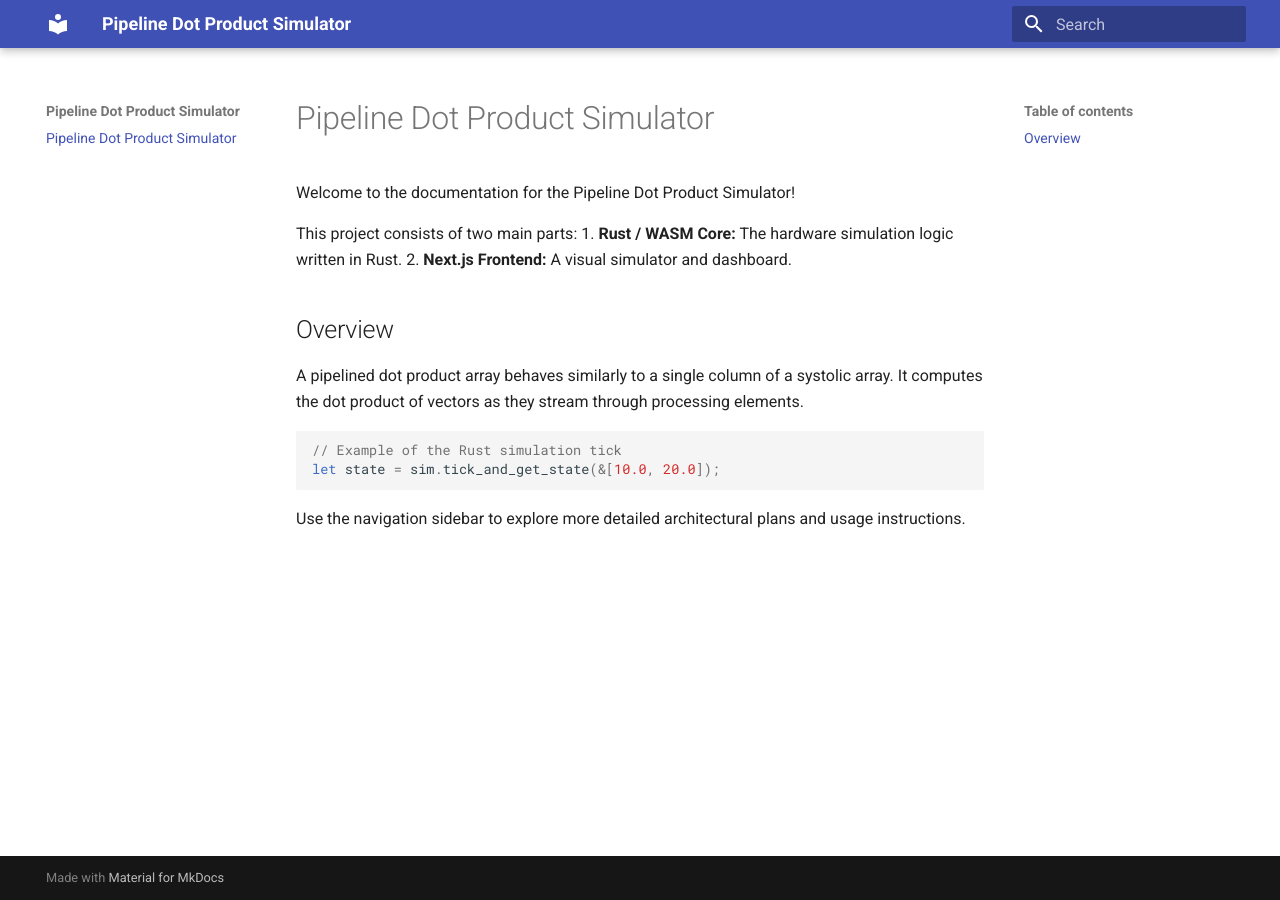
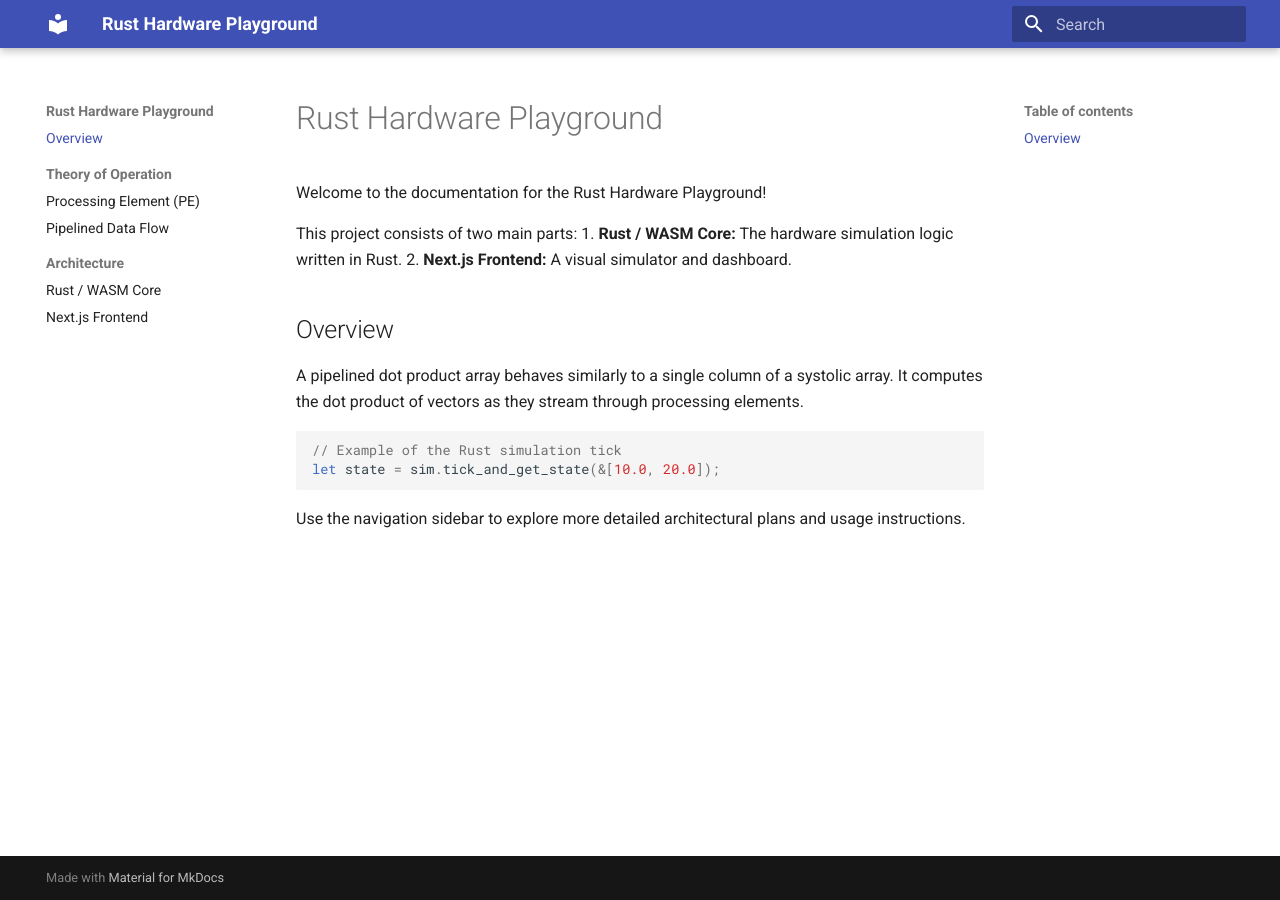
Before and after one commit to georgesung/systolic-array-simulator, an MkDocs documentation site: the page built from docs/index.md, in a window 1280 px wide. Built offline with MkDocs 1.6.1 and Material for MkDocs 9.7.7, drawn with Linux system fonts in a browser that asks for light colours.

Commit message:
Update docs

```diff
--- a/docs/index.md
+++ b/docs/index.md
@@ -1,6 +1,6 @@
-# Pipeline Dot Product Simulator
+# Rust Hardware Playground
 
-Welcome to the documentation for the Pipeline Dot Product Simulator!
+Welcome to the documentation for the Rust Hardware Playground!
 
 This project consists of two main parts:
 1. **Rust / WASM Core:** The hardware simulation logic written in Rust.
--- a/mkdocs.yml
+++ b/mkdocs.yml
@@ -1,4 +1,4 @@
-site_name: Pipeline Dot Product Simulator
+site_name: Rust Hardware Playground
 theme:
   name: material
   palette:
@@ -10,6 +10,15 @@ theme:
     - navigation.top
     - search.suggest
     - search.highlight
+
+nav:
+  - Overview: index.md
+  - Theory of Operation:
+    - Processing Element (PE): theory/processing_element.md
+    - Pipelined Data Flow: theory/pipelined_flow.md
+  - Architecture:
+    - Rust / WASM Core: architecture/rust_wasm_core.md
+    - Next.js Frontend: architecture/nextjs_frontend.md
 
 markdown_extensions:
   - pymdownx.highlight:
```
Also changed, not shown: WASM_WEB_APP_PLAN.md (+4 -4 lines), docs/architecture/nextjs_frontend.md (added, +32 -0 lines), docs/architecture/rust_wasm_core.md (added, +39 -0 lines), docs/theory/pipelined_flow.md (added, +48 -0 lines), docs/theory/processing_element.md (added, +34 -0 lines).
